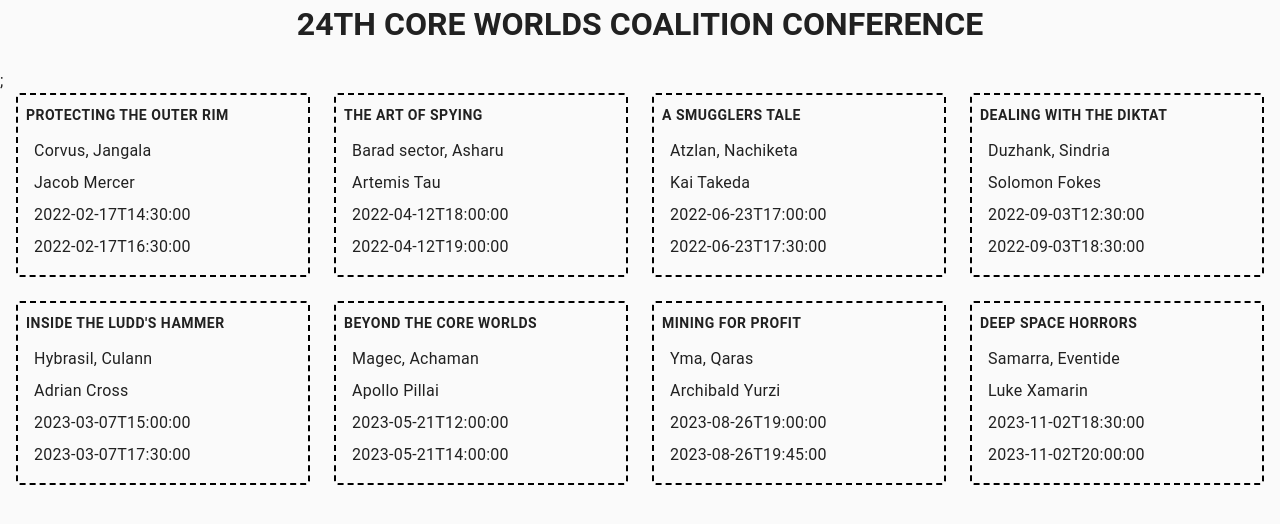
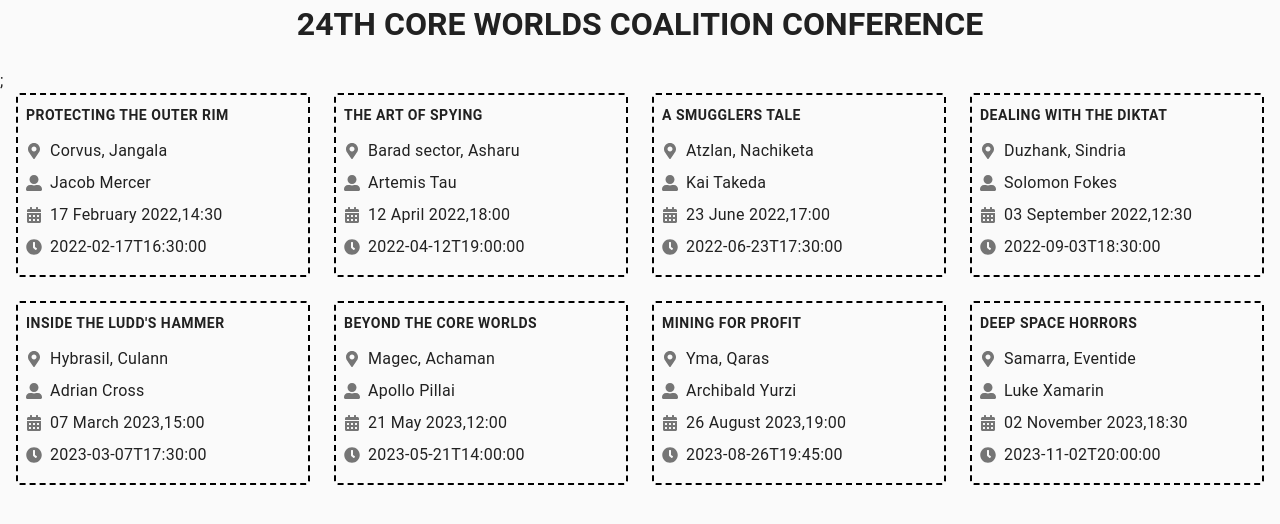
Before and after one commit to go-doc-web/react-practic-goit, a React (Create React App) app: page / in a window 1280 px wide. Shown: the top 524 px of the page. Built offline with nearby package versions, Linux system fonts and the light colour scheme.

Commit message:
add react-icon

```diff
--- a/package.json
+++ b/package.json
@@ -6,6 +6,7 @@
     "@testing-library/jest-dom": "^5.16.5",
     "@testing-library/react": "^13.4.0",
     "@testing-library/user-event": "^13.5.0",
+    "date-fns": "^2.29.3",
     "prop-types": "^15.8.1",
     "react": "^18.2.0",
     "react-dom": "^18.2.0",
--- a/src/componets/App.jsx
+++ b/src/componets/App.jsx
@@ -2,9 +2,11 @@ import { PageTitle } from "./PageTitle/PageTitle";
 import { EventBoard } from "./EventBoard/EventBoard";
 import upEvents from "./upcoming-events.json";
 
+
 export const App = () => {
   return (
     <>
+
       <PageTitle title="24th Core Worlds Coalition Conference" />;
       <EventBoard events={upEvents} />
     </>
--- a/src/componets/Event/Event.jsx
+++ b/src/componets/Event/Event.jsx
@@ -1,24 +1,27 @@
 import css from "./Event.module.css";
 import PropTypes from "prop-types";
+import { FaMapMarkerAlt, FaUserAlt, FaCalendarAlt, FaClock } from "react-icons/fa";
+import formatEventStart from "utils/formatEventStart";
+
 
 export const Event = ({ name, location, speaker, type, start, end }) => {
   return (
     <div className={css.event}>
       <h2 className={css.title}>{name}</h2>
       <p className={css.info}>
-        <i className={css.icon}></i>
+        <FaMapMarkerAlt className={ css.icon} />
         {location}
       </p>
       <p className={css.info}>
-        <i className={css.icon}></i>
+        <FaUserAlt className={ css.icon} />
         {speaker}
       </p>
       <p className={css.info}>
-        <i className={css.icon}></i>
-        {start}
+        <FaCalendarAlt className={ css.icon} />
+        {formatEventStart(start)}
       </p>
       <p className={css.info}>
-        <i className={css.icon}></i>
+        <FaClock className={ css.icon} />
         {end}
       </p>
       {/* <span className={css.chip} free|paid|vip">Event type</span> */}
--- /dev/null
+++ b/src/utils/formatEventStart.js
@@ -0,0 +1,7 @@
+import { format } from "date-fns";
+
+const formatEventStart = (start) => {
+  return format(new Date(start), "dd MMMM yyyy,HH:mm");
+};
+
+export default formatEventStart;
```
Also changed, not shown: 1 other file (tests, documents, lock files or other folders).
